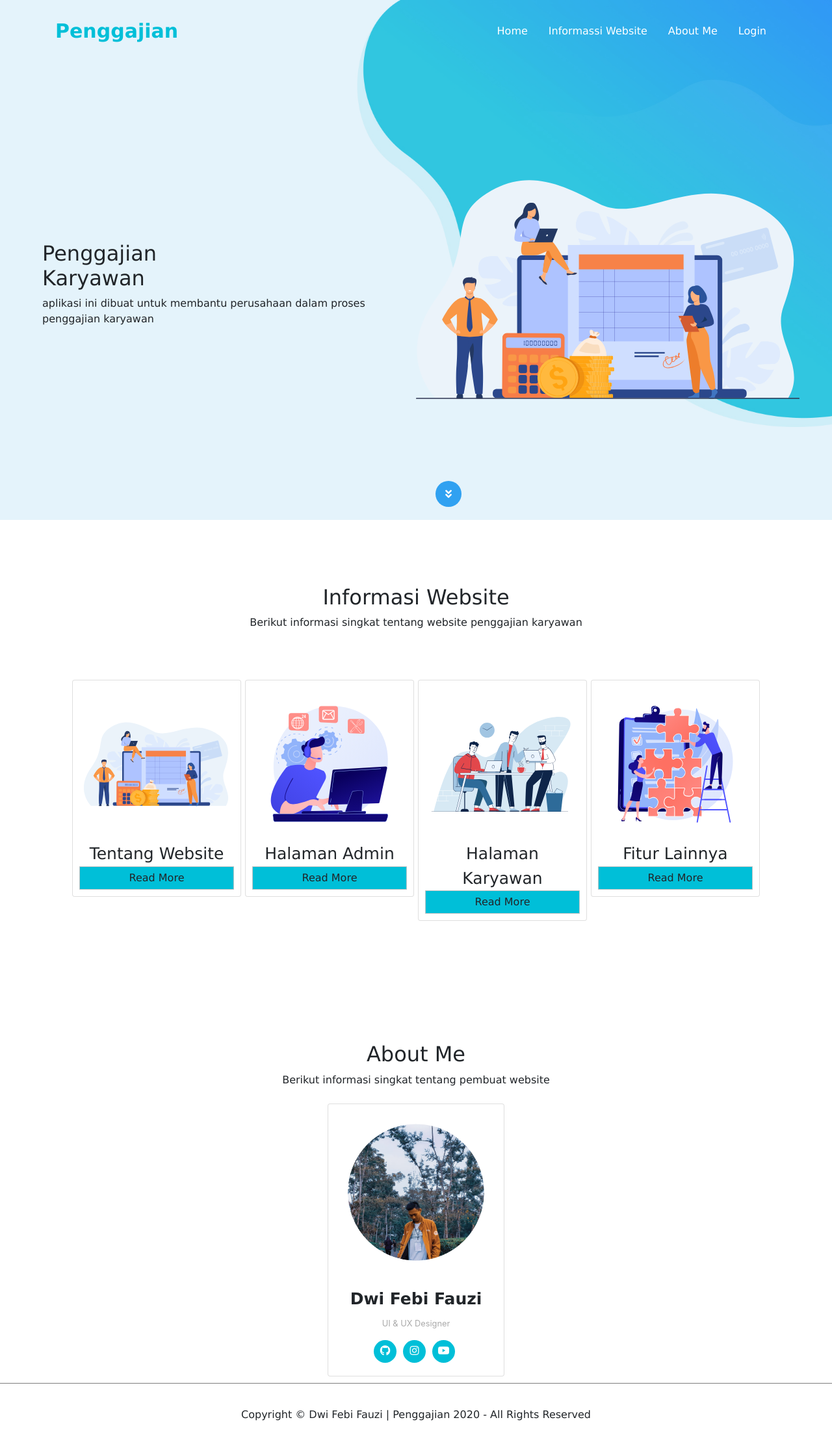
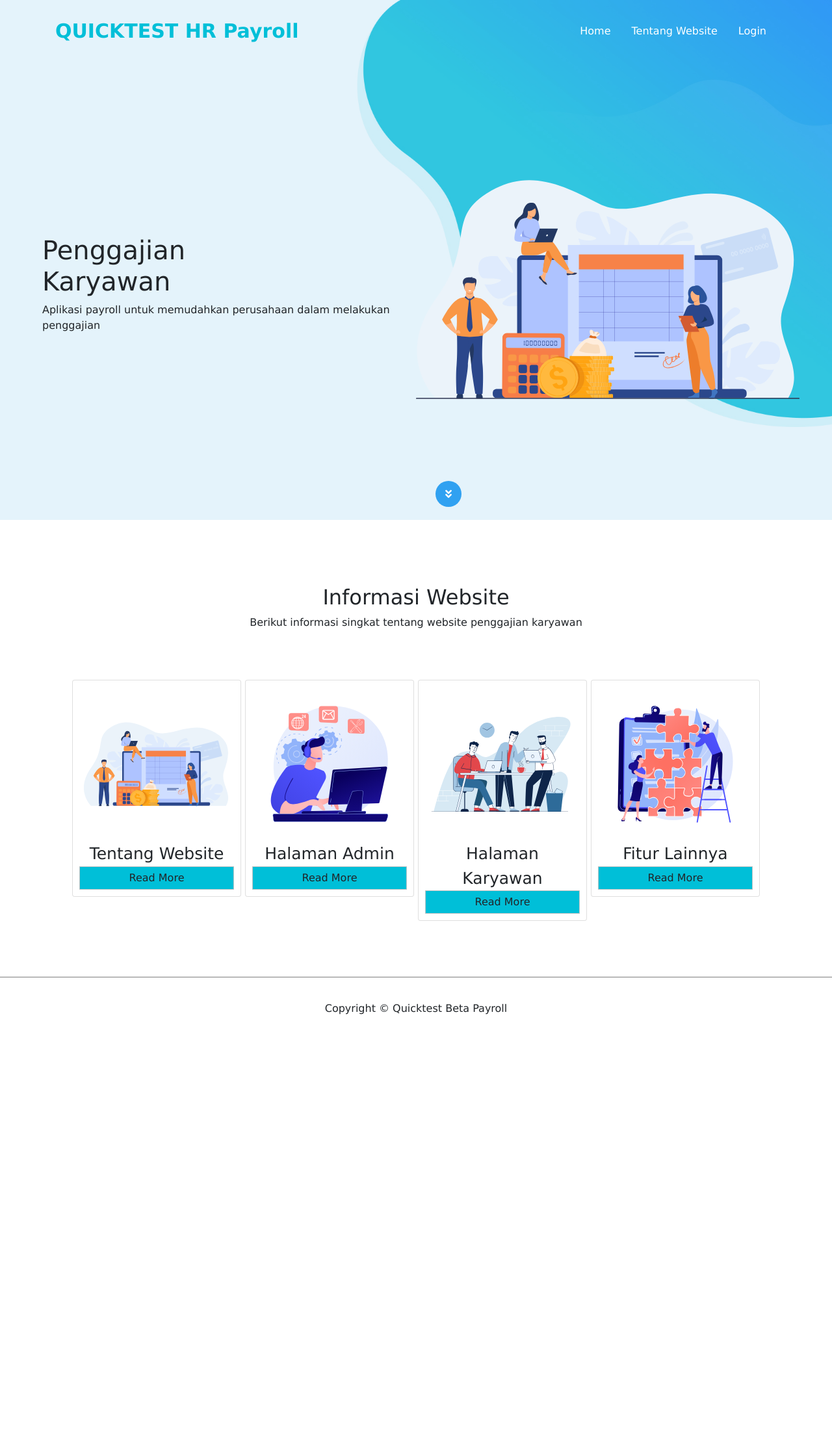
Before and after one commit to fikriihsan/projectmagang, a CodeIgniter app: page /penggajian/ in a window 1280 px wide; the page is wider, and only the part inside the window is pictured. Shown: that part at 65% size. After the commit the page ends 1561 px from the top of that part, so only its background shows below. Run offline with CodeIgniter, Linux system fonts and the light colour scheme.

Commit message:
Upload Repository Project

```diff
--- a/application/views/landing_page.php
+++ b/application/views/landing_page.php
@@ -28,7 +28,7 @@
       <div class="Header" id="Home">
          <nav class="navbar fixed-top">
             <div class="container">
-               <a class="navbar-brand" href="#">Penggajian</a>
+               <a class="navbar-brand" href="#">QUICKTEST HR Payroll</a>
                <div class="collapse_menu deactive">
                   <i class="fa fa-bars" aria-hidden="true"></i>
                   <i class="fa fa-times" aria-hidden="true"></i>
@@ -37,11 +37,9 @@
                         <a class="nav-link" href="#Home">Home</a>
                      </li>
                      <li class="nav-item">
-                        <a class="nav-link" href="#Tentang">Informassi Website</a>
+                        <a class="nav-link" href="#Tentang">Tentang Website</a>
                      </li>
-                     <li class="nav-item">
-                        <a class="nav-link" href="#AboutMe">About Me</a>
-                     </li>
+
                      <li class="nav-item">
                         <a class="nav-link" href="<?php echo base_url('login');?>">Login</a>
                      </li>
@@ -55,9 +53,9 @@
                   <div class="col">
                      <div class="box">
                         <div>
-                           <h2>Penggajian <br> Karyawan</h2>
+                           <h1>Penggajian <br> Karyawan</h1>
                         </div>
-                        <p>aplikasi ini dibuat untuk membantu perusahaan dalam proses penggajian karyawan</p>
+                        <p>Aplikasi payroll untuk memudahkan perusahaan dalam melakukan penggajian</p>
                      </div>
                   </div>
                   <div class="col headerImg" style="background-image: url('<?php echo base_url()?>assets/img/payroll.svg');"></div>
@@ -216,49 +214,13 @@
          </div>
       </div>
       <!-- Team Section -->
-      <div class="Team" id="AboutMe">
-         <div class="Section">
-            <div class="text-center">
-               <h2>About Me</h2>
-               <div class="subHeading">
-                  Berikut informasi singkat tentang pembuat website
-               </div>
-               <br>
-            </div>
-            <div class="content">
-               <div class="team row">
-                  <div class="team-memeber col-md-6 col-lg-4 col-xl-3">
-                     <div class="card">
-                        <div class="TopImg">
-                           <img src="<?php echo base_url(); ?>assets/img/me.png" class="rounded-circle w-100 d-block">
-                        </div>
-                        <div class="TeamInfo text-center">
-                           <div class="Name">Dwi Febi Fauzi</div>
-                           <div class="Job">UI & UX Designer</div>
-                           <div class="social_links">
-                              <div class="social">
-                                 <a class="" href="#"><i class="fab fa-github" aria-hidden="true"></i></a>
-                              </div>
-                              <div class="social">
-                                 <a class="" href="#"><i class="fab fa-instagram" aria-hidden="true"></i></a>
-                              </div>
-                              <div class="social">
-                                 <a class="" href="#"><i class="fab fa-youtube" aria-hidden="true"></i></a>
-                              </div>
-                           </div>
-                        </div>
-                     </div>
-                  </div>
-               </div>
-            </div>
-         </div>
-      </div>
+
       <!-- Footer Section -->
       <div class="Footer" id="Footer">
          <div class="container">
             <div class="row">
                <div class="col-12 text-center my-3">
-                  Copyright &copy; Dwi Febi Fauzi | Penggajian 2020 - All Rights Reserved
+                  Copyright &copy; Quicktest Beta Payroll
                </div>
             </div>
          </div>
```
